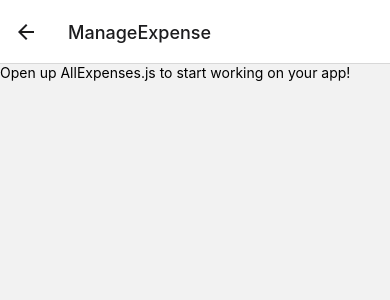
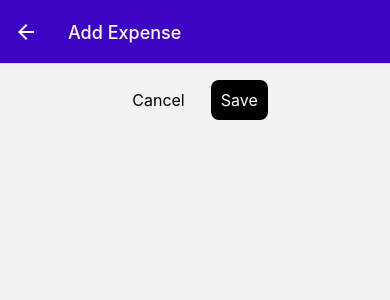
Before and after one commit to dtlnv/rn-expenses-app, a React Native app: screen /ManageExpense in a window 390 px wide. Shown: the top 300 px of the page. Built offline with nearby package versions, Linux system fonts and the light colour scheme.

Commit message:
Improve UI

```diff
--- a/src/components/ExpensesOutput/ExpensesItem.js
+++ b/src/components/ExpensesOutput/ExpensesItem.js
@@ -1,16 +1,27 @@
 import { Pressable, StyleSheet, Text, View } from 'react-native';
 import { GlobalStyles } from '../../constants/styles';
+import { useNavigation } from '@react-navigation/native';
 
 export default function ExpenseItem({ expense }) {
+  const navigation = useNavigation();
+
+  function openExpenseItem() {
+    navigation.navigate('ManageExpense', { expense });
+  }
+
   return (
-    <Pressable>
+    <Pressable
+      onPress={openExpenseItem}
+      style={({ pressed }) => (pressed ? styles.pressed : null)}
+      android_ripple={{ color: '#ccc' }}
+    >
       <View style={styles.item}>
         <View>
           <Text style={[styles.description, styles.text]}>{expense.description}</Text>
-          <Text style={styles.text}>{expense.date.toLocaleDateString()}</Text>
+          <Text style={styles.text}>{expense.date}</Text>
         </View>
         <View style={styles.amountContainer}>
-          <Text style={styles.amount }>{expense.amount}</Text>
+          <Text style={styles.amount}>{expense.amount}</Text>
         </View>
       </View>
     </Pressable>
@@ -18,6 +29,9 @@ export default function ExpenseItem({ expense }) {
 }
 
 const styles = StyleSheet.create({
+  pressed: {
+    opacity: 0.5,
+  },
   item: {
     padding: 12,
     marginVertical: 8,
--- a/src/components/ExpensesOutput/ExpensesList.js
+++ b/src/components/ExpensesOutput/ExpensesList.js
@@ -1,10 +1,18 @@
 import { FlatList, View } from 'react-native';
 import ExpenseItem from './ExpensesItem';
+import { useEffect, useState } from 'react';
 
 export default function ExpensesList({ expenses }) {
+  const [list, setList] = useState([]);
+  useEffect(() => {
+    if (expenses) {
+      expenses.sort((a, b) => b.date - a.date);
+      setList(expenses.map((expense) => ({ ...expense, date: expense.date.toLocaleDateString() })));
+    }
+  }, [expenses]);
   return (
     <View>
-      <FlatList data={expenses} renderItem={({ item }) => <ExpenseItem expense={item} />} />
+      <FlatList data={list} renderItem={({ item }) => <ExpenseItem expense={item} />} />
     </View>
   );
 }
--- /dev/null
+++ b/src/components/UI/IconButton.js
@@ -0,0 +1,39 @@
+import { Pressable, StyleSheet, Text, View } from 'react-native';
+import { Ionicons } from '@expo/vector-icons';
+
+export default function IconButton({ type = 'primary', icon, color = '#ffffff', onPress, children }) {
+  return (
+    <Pressable
+      style={({ pressed }) => [styles.button, pressed && styles.pressed, type === 'secondary' && styles.secondary]}
+      android_ripple={{ color: '#ccc' }}
+      onPress={onPress}
+    >
+      {icon && <Ionicons name={icon} size={16} color={color} />}
+      {children && <Text style={[styles.text, type === 'secondary' && styles.secondaryText]}>{children}</Text>}
+    </Pressable>
+  );
+}
+
+const styles = StyleSheet.create({
+  button: {
+    alignItems: 'center',
+    flexDirection: 'row',
+    backgroundColor: '#000000',
+    padding: 10,
+    borderRadius: 8,
+    gap: 12,
+  },
+  secondary: {
+    backgroundColor: 'transparent',
+  },
+  secondaryText: {
+    color: '#000000',
+  },
+  text: {
+    color: '#ffffff',
+    fontSize: 16,
+  },
+  pressed: {
+    opacity: 0.5,
+  },
+});
--- /dev/null
+++ b/src/components/UI/PlusButton.js
@@ -0,0 +1,24 @@
+import { Pressable, StyleSheet } from 'react-native';
+import { Ionicons } from '@expo/vector-icons';
+
+export default function PlusButton({ tintColor, onPress }) {
+  return (
+    <Pressable
+      style={({ pressed }) => [styles.plusButton, pressed ? styles.pressed : null]}
+      android_ripple={{ color: '#ccc' }}
+      onPress={onPress}
+    >
+      <Ionicons name='add' size={24} color={tintColor} />
+    </Pressable>
+  );
+}
+
+const styles = StyleSheet.create({
+  plusButton: {
+    right: 16,
+    alignItems: 'center',
+  },
+  pressed: {
+    opacity: 0.5,
+  },
+});
--- a/src/index.js
+++ b/src/index.js
@@ -12,13 +12,14 @@ import ManageExpense from './screens/ManageExpense.screen';
 import RecentExpenses from './screens/RecentExpenses.screen';
 import AllExpenses from './screens/AllExpenses.screen';
 import { GlobalStyles } from './constants/styles';
+import PlusButton from './components/UI/PlusButton';
 
 const Stack = createNativeStackNavigator();
 const Tab = createBottomTabNavigator();
 
 const ExpensesOverview = () => (
   <Tab.Navigator
-    screenOptions={{
+    screenOptions={({ navigation }) => ({
       headerStyle: {
         backgroundColor: GlobalStyles.colors.primary500,
       },
@@ -27,7 +28,8 @@ const ExpensesOverview = () => (
         backgroundColor: GlobalStyles.colors.primary500,
       },
       tabBarActiveTintColor: GlobalStyles.colors.accent500,
-    }}
+      headerRight: ({ tintColor }) => <PlusButton tintColor={tintColor} onPress={() => navigation.navigate('ManageExpense')} />,
+    })}
   >
     <Tab.Screen
       name='RecentExpenses'
@@ -54,9 +56,23 @@ export default function App() {
     <>
       <StatusBar style='light' />
       <NavigationContainer>
-        <Stack.Navigator>
+        <Stack.Navigator
+          screenOptions={{
+            headerStyle: {
+              backgroundColor: GlobalStyles.colors.primary500,
+            },
+            headerTintColor: '#fff',
+            title: 'Expenses',
+          }}
+        >
           <Stack.Screen name='ExpensesOverview' component={ExpensesOverview} options={{ headerShown: false }} />
-          <Stack.Screen name='ManageExpense' component={ManageExpense} />
+          <Stack.Screen
+            name='ManageExpense'
+            component={ManageExpense}
+            options={{
+              presentation: 'modal',
+            }}
+          />
         </Stack.Navigator>
       </NavigationContainer>
     </>
--- a/src/screens/ManageExpense.screen.js
+++ b/src/screens/ManageExpense.screen.js
@@ -1,11 +1,70 @@
-import { StyleSheet, Text, View } from "react-native";
+import { useEffect, useState } from 'react';
+import { StyleSheet, View } from 'react-native';
+import IconButton from '../components/UI/IconButton';
 
-export default function ManageExpense() {
+export default function ManageExpense({ navigation, route }) {
+  const expense = route.params?.expense;
+  const [isEditMode, setIsEditMode] = useState(false);
+
+  useEffect(() => {
+    if (navigation) {
+      navigation?.setOptions({ headerTitle: expense ? expense.description : 'Add Expense' });
+    }
+    setIsEditMode(!!expense);
+  }, [expense, navigation]);
+
+  function saveHandler() {
+    console.log('save!');
+    closeScreen();
+  }
+
+  function deleteHandler() {
+    console.log('delete!');
+    closeScreen();
+  }
+
+  function cancelHandler() {
+    closeScreen();
+  }
+
+  function closeScreen() {
+    navigation.goBack();
+  }
+
   return (
     <View style={styles.container}>
-      <Text>Open up AllExpenses.js to start working on your app!</Text>
+      <View style={styles.buttonRow}>
+        <IconButton type='secondary' onPress={cancelHandler}>
+          Cancel
+        </IconButton>
+        <IconButton onPress={saveHandler}>Save</IconButton>
+      </View>
+      {isEditMode && (
+        <View style={styles.deleteContainer}>
+          <IconButton icon='trash' onPress={deleteHandler}>
+            Delete
+          </IconButton>
+        </View>
+      )}
     </View>
   );
 }
 
-const styles = StyleSheet.create({});
+const styles = StyleSheet.create({
+  container: {
+    flex: 1,
+    padding: 16,
+  },
+  deleteContainer: {
+    alignItems: 'center',
+    marginVertical: 16,
+    borderTopWidth: 1,
+    borderTopColor: '#ccc',
+    paddingTop: 16,
+  },
+  buttonRow: {
+    flexDirection: 'row',
+    justifyContent: 'center',
+    gap: 16,
+  },
+});
```
